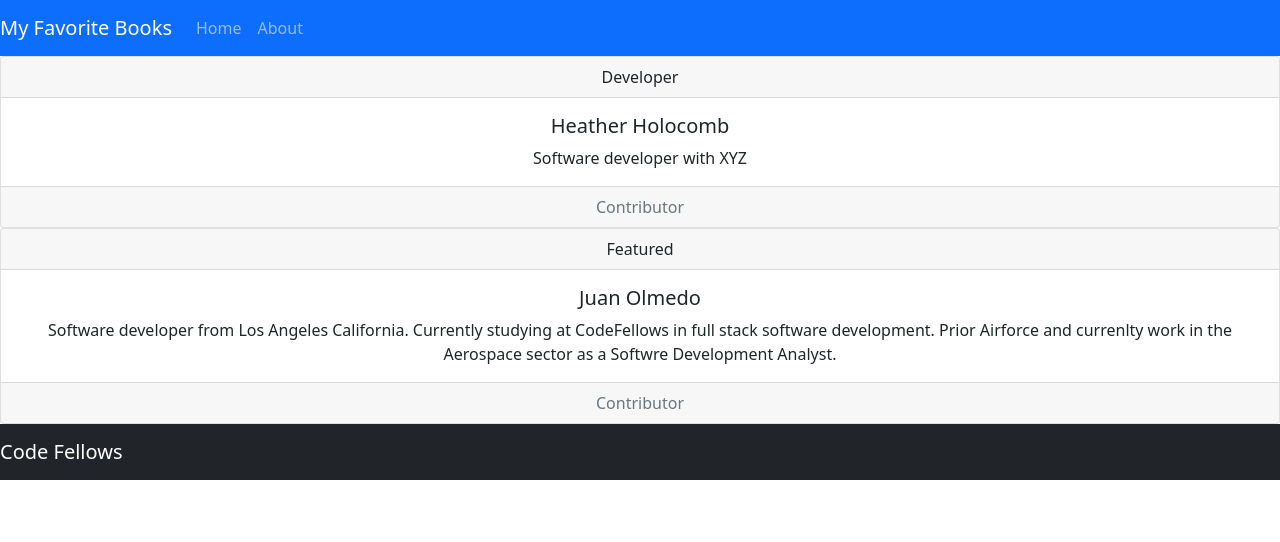
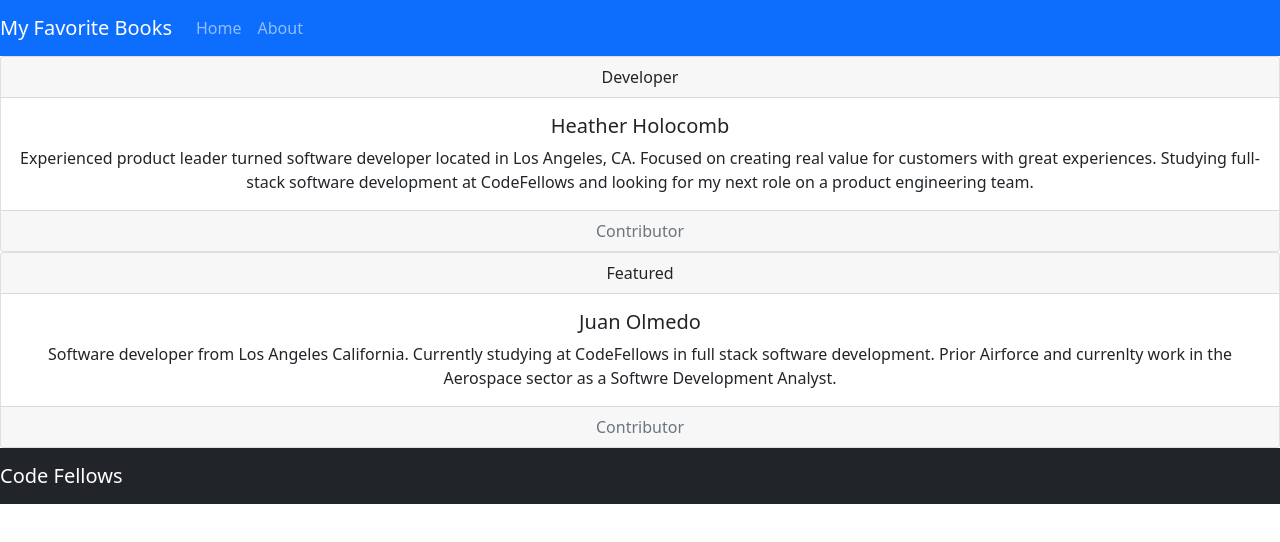
Before and after one commit to carlitos-1988/can-of-books-frontend, a React (Create React App) app: page /about in a window 1280 px wide. Shown: the top 542 px of the page. Built offline with nearby package versions, Linux system fonts and the light colour scheme.

Commit message:
added background info

```diff
--- a/src/About.js
+++ b/src/About.js
@@ -12,7 +12,7 @@ class Profile extends Component {
       <Card.Body>
         <Card.Title>Heather Holocomb</Card.Title>
         <Card.Text>
-          Software developer with XYZ
+          Experienced product leader turned software developer located in Los Angeles, CA. Focused on creating real value for customers with great experiences. Studying full-stack software development at CodeFellows and looking for my next role on a product engineering team.
         </Card.Text>
 
       </Card.Body>
```
